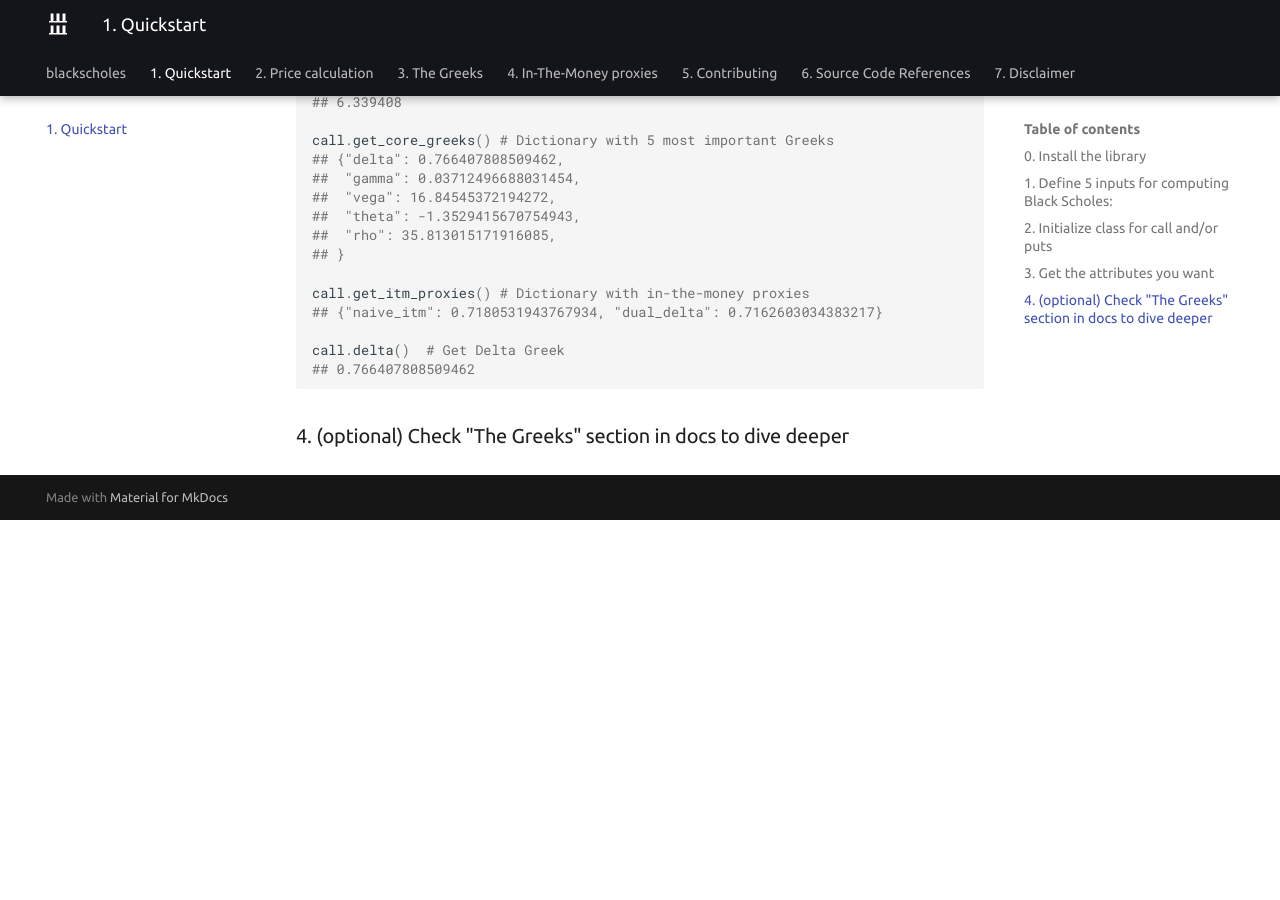
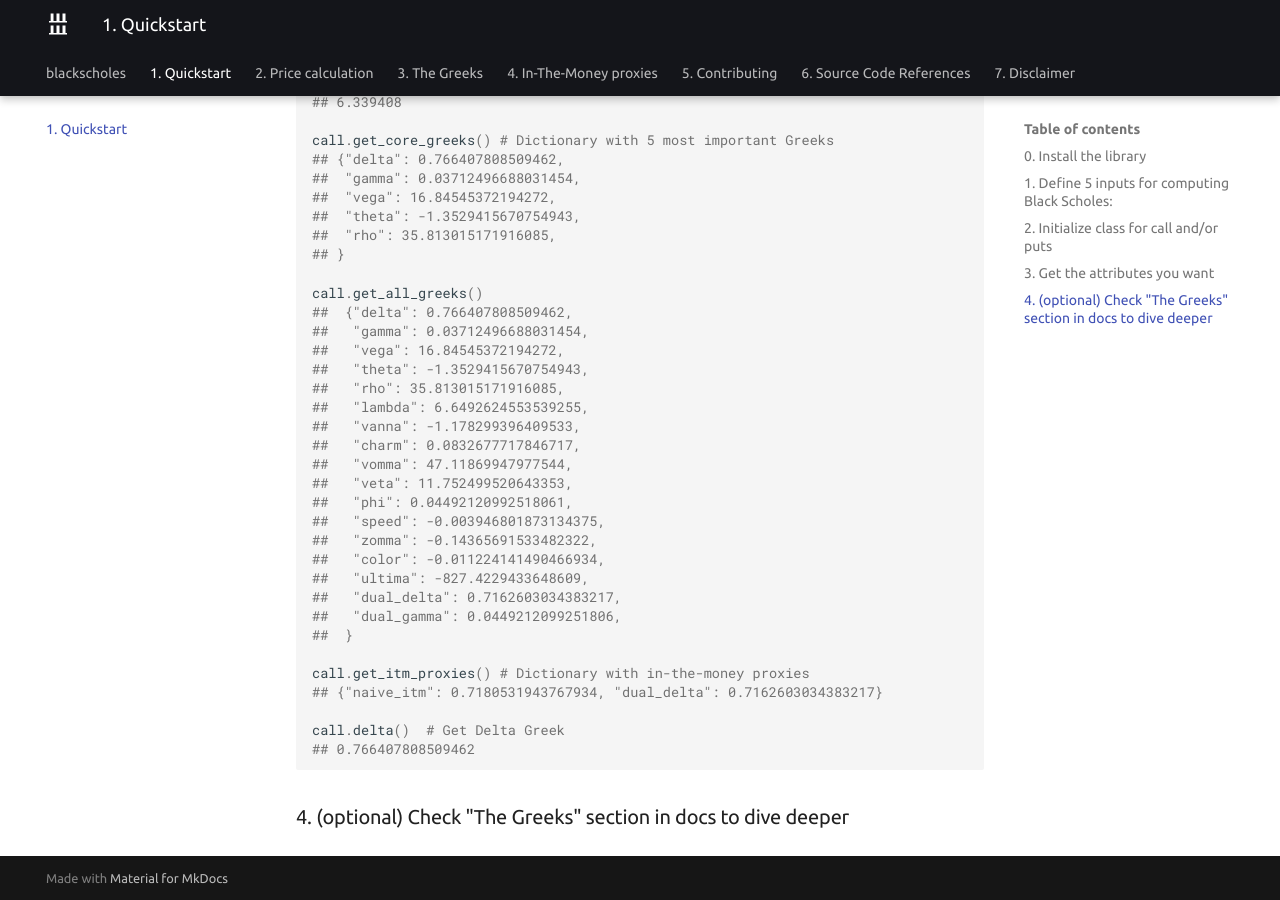
Before and after one commit to CarloLepelaars/blackscholes, an MkDocs documentation site: the page built from docs/1.quickstart.md, in a window 1280 px wide and 900 px high, scrolled down 801 px. Built offline with MkDocs 1.6.1 and Material for MkDocs 9.7.7, drawn with Linux system fonts in a browser that asks for light colours; before the commit the page ends 1321 px from its top, so only the background shows below that.

Commit message:
`get_all_greeks` docs. Delta with div yield #1

```diff
--- a/docs/1.quickstart.md
+++ b/docs/1.quickstart.md
@@ -39,6 +39,26 @@ call.get_core_greeks() # Dictionary with 5 most important Greeks
 ##  "rho": 35.813015171916085,
 ## }
 
+call.get_all_greeks()
+##  {"delta": 0.766407808509462,
+##   "gamma": 0.03712496688031454,
+##   "vega": 16.84545372194272,
+##   "theta": -1.3529415670754943,
+##   "rho": 35.813015171916085,
+##   "lambda": 6.6492624553539255,
+##   "vanna": -1.178299396409533,
+##   "charm": 0.0832677717846717,
+##   "vomma": 47.11869947977544,
+##   "veta": 11.752499520643353,
+##   "phi": 0.04492120992518061,
+##   "speed": -0.003946801873134375,
+##   "zomma": -0.14365691533482322,
+##   "color": -0.011224141490466934,
+##   "ultima": -827.4229433648609,
+##   "dual_delta": 0.7162603034383217,
+##   "dual_gamma": 0.0449212099251806,
+##  }
+
 call.get_itm_proxies() # Dictionary with in-the-money proxies
 ## {"naive_itm": 0.7180531943767934, "dual_delta": 0.7162603034383217}
 
```
Also changed, not shown: docs/3.the_greeks.md (+2 -2 lines).
